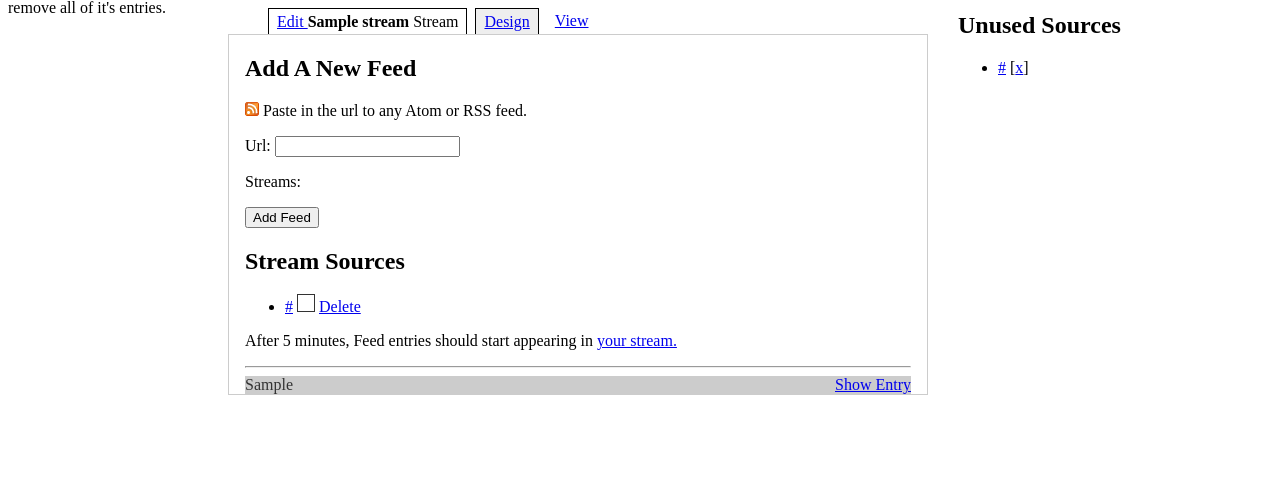
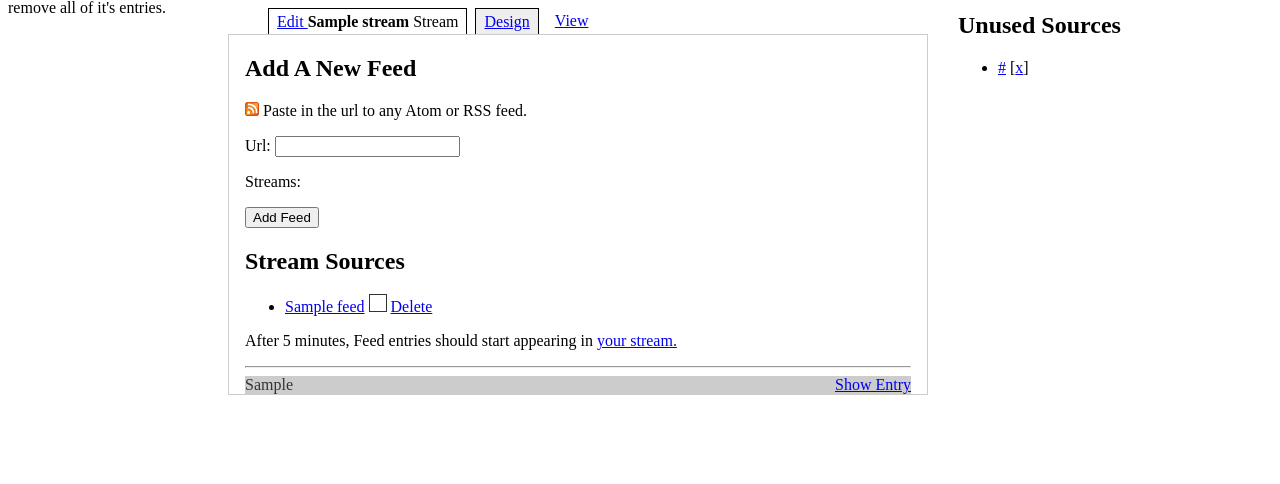
Before and after one commit to ozten/sudosocial, a Django app: template streamManager/templates/stream_editor.html in a window 1280 px wide. Shown: the part 123-607 px from the top of the page. Run offline with Django 3.2, Linux system fonts and the light colour scheme; the template is opened without the code that fills it: most values are stand-ins (such as "Sample title", 1, 10 or a date in 2020).

Commit message:
Showing feed title when known

```diff
--- a/streamManager/templates/stream_editor.html
+++ b/streamManager/templates/stream_editor.html
@@ -34,7 +34,7 @@
     <ul id="user_streams">
         {%  for feed in feeds %}
             <li>
-                <a href="{{ feed.url }}" class="stream-feed-source"> {{ feed.url }}</a>
+                <a href="{{ feed.url }}" class="stream-feed-source"> {% if feed.title %}{{ feed.title }}{% else %} {{ feed.url }} {% endif %}</a>
                 <div class="feed-entries-visible-default {% if feed.entries_visible_default %}.shown{% else %}.hidden{% endif %}"
                      title="New Items are {% if feed.entries_visible_default %} shown automatically {% else %} hidden until shown individually {% endif %}">
                 </div>
--- a/streamManager/views.py
+++ b/streamManager/views.py
@@ -52,6 +52,7 @@ def manage_stream(request, username, streamname):
         for feed in stream_config.config['feeds']:
             feed_row = feed_id_to_feed[feed['url_hash']]
             feeds.append({'url': feed_row.url,
+                          'title': feed_row.title,
                           'pk': feed_row.pk,
                           'entries_visible_default': feed['entries_visible_default']})
 
--- a/templates/generic/entry.html
+++ b/templates/generic/entry.html
@@ -1,6 +1,6 @@
 <div class="feed-generic"><img class="favicon" src="/static/img/favicon.png" /> {% if show_everything %}
 {{website_name}}
-   Generic {{ published_date }} {% if  time_ago %} and then updated {{ time_ago }} later {% endif %}
+   Generic {{ published_date }} {% if  time_ago %} and then updated {{ time_ago }} later<!-- TODO use |timesince django template --> {% endif %}
    by
    {% if raw.author_detail %}
      {% if raw.author_detail.name %}
```
